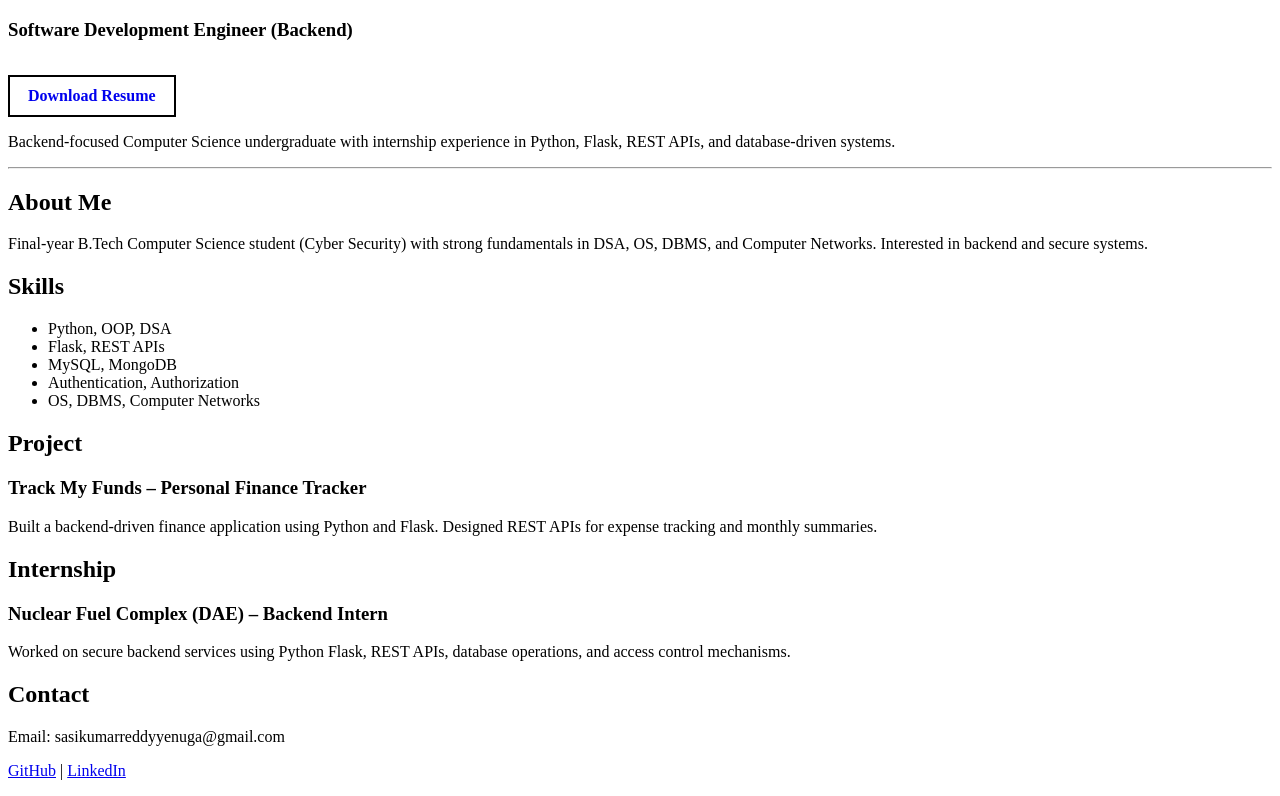
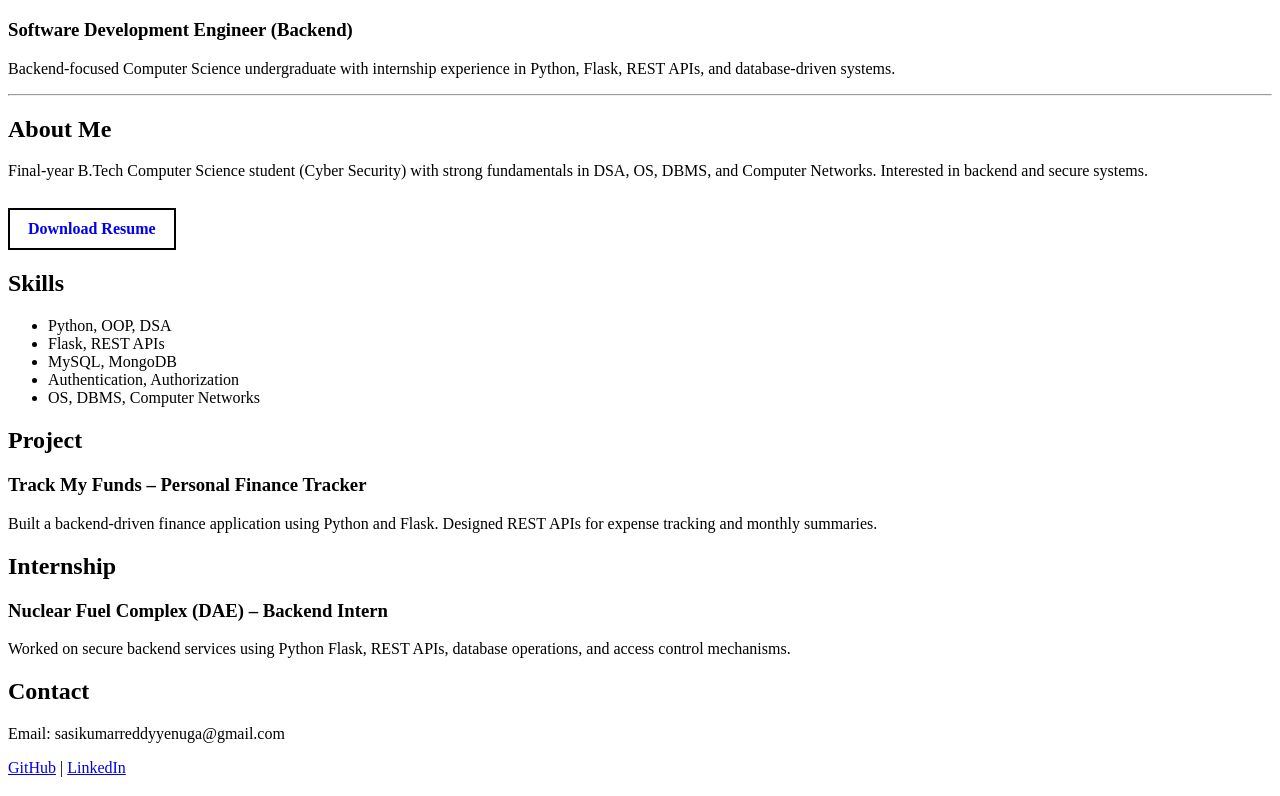
Before and after one commit to SasiReddy-dev/SasiReddy-dev.github.io, a plain HTML site: page index.html in a window 1280 px wide. Shown: the part 61-857 px from the top of the page. Drawn offline with Linux system fonts and the light colour scheme.

Commit message:
Update index.html

```diff
--- a/index.html
+++ b/index.html
@@ -9,14 +9,6 @@
 
 <h1>Yenuga Sasi Kumar Reddy</h1>
 <h3>Software Development Engineer (Backend)</h3>
-  <p>
-  <a href="Sasi_Kumar_Reddy_Backend_SDE_Resume.pdf" download
-     style="display:inline-block; margin-top:15px; padding:10px 18px;
-     border:2px solid black; text-decoration:none; font-weight:bold;">
-     Download Resume
-  </a>
-</p>
-
 
 <p>
 Backend-focused Computer Science undergraduate with internship experience
@@ -30,6 +22,14 @@ in Python, Flask, REST APIs, and database-driven systems.
 Final-year B.Tech Computer Science student (Cyber Security) with strong fundamentals
 in DSA, OS, DBMS, and Computer Networks. Interested in backend and secure systems.
 </p>
+  <p>
+  <a href="Sasi_Kumar_Reddy_Backend_SDE_Resume.pdf" download
+     style="display:inline-block; margin-top:12px; padding:10px 18px;
+     border:2px solid black; text-decoration:none; font-weight:bold;">
+     Download Resume
+  </a>
+</p>
+
 
 <h2>Skills</h2>
 <ul>
```
